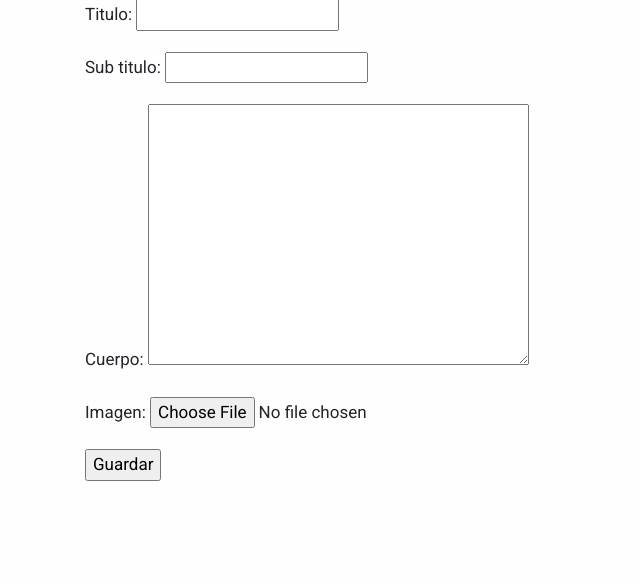
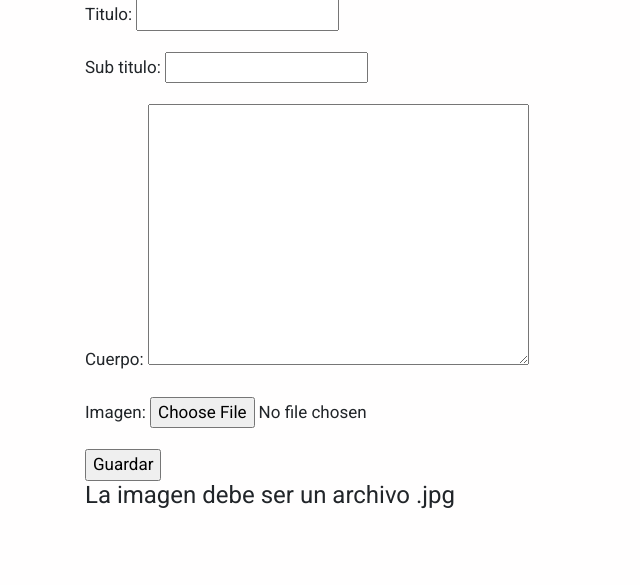
Before and after one commit to FernandoDallaRosa/ProyectoFinalCoder-DallaRosa-Masn-Poliseno, a Django app: page /crear/ in a window 1280 px wide. Shown: the part 97-682 px from the top of the page, without its empty margins (0-640 px from the left). Run offline with Django 4.2, Linux system fonts and the light colour scheme; the visitor is signed in with stand-in values (Sample User, id 1); some libraries are stand-ins or nearby versions.

Commit message:
aviso para subir imagenes

```diff
--- a/templates/blogmodel_form.html
+++ b/templates/blogmodel_form.html
@@ -10,6 +10,7 @@
     {% csrf_token %}
     {{ form.as_p }}
     <input type="submit" value="Guardar">
+    <h4> La imagen debe ser un archivo .jpg </h4>
 </form>
 </div>
 </div>
```
